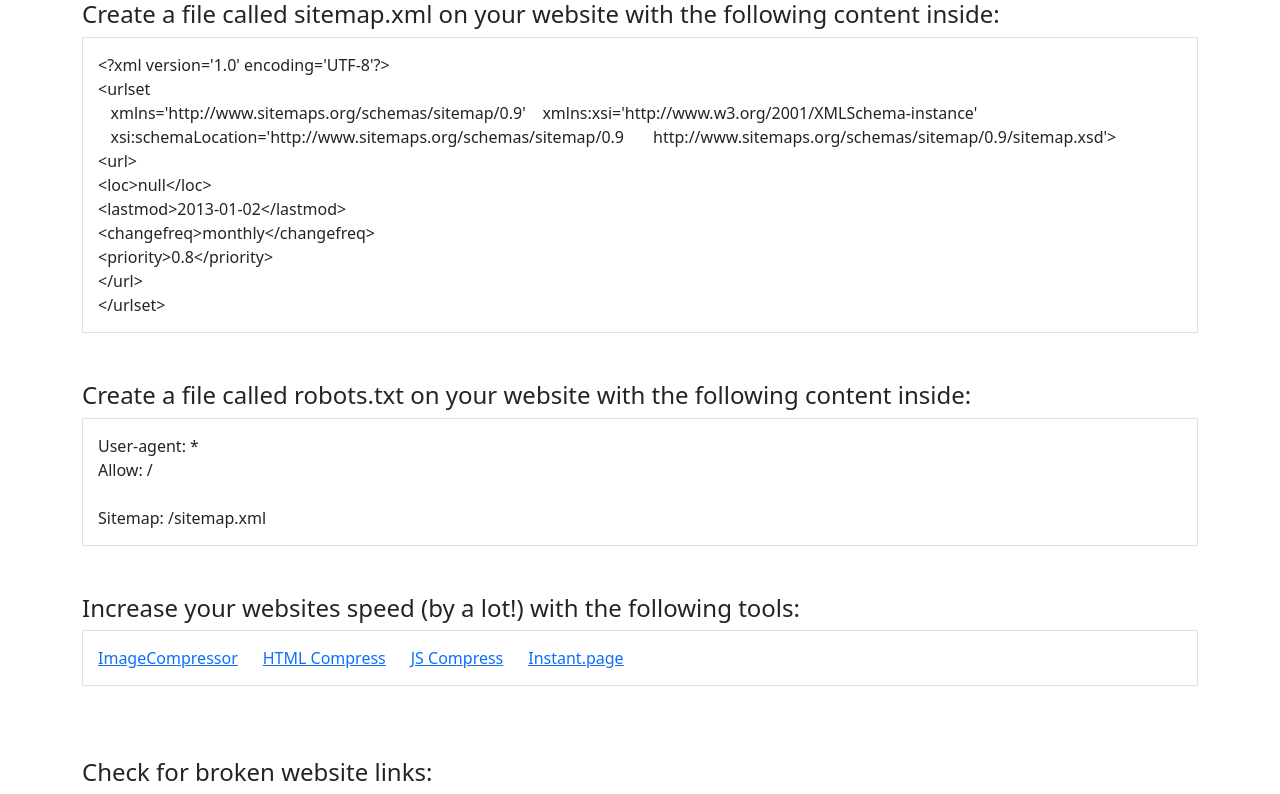
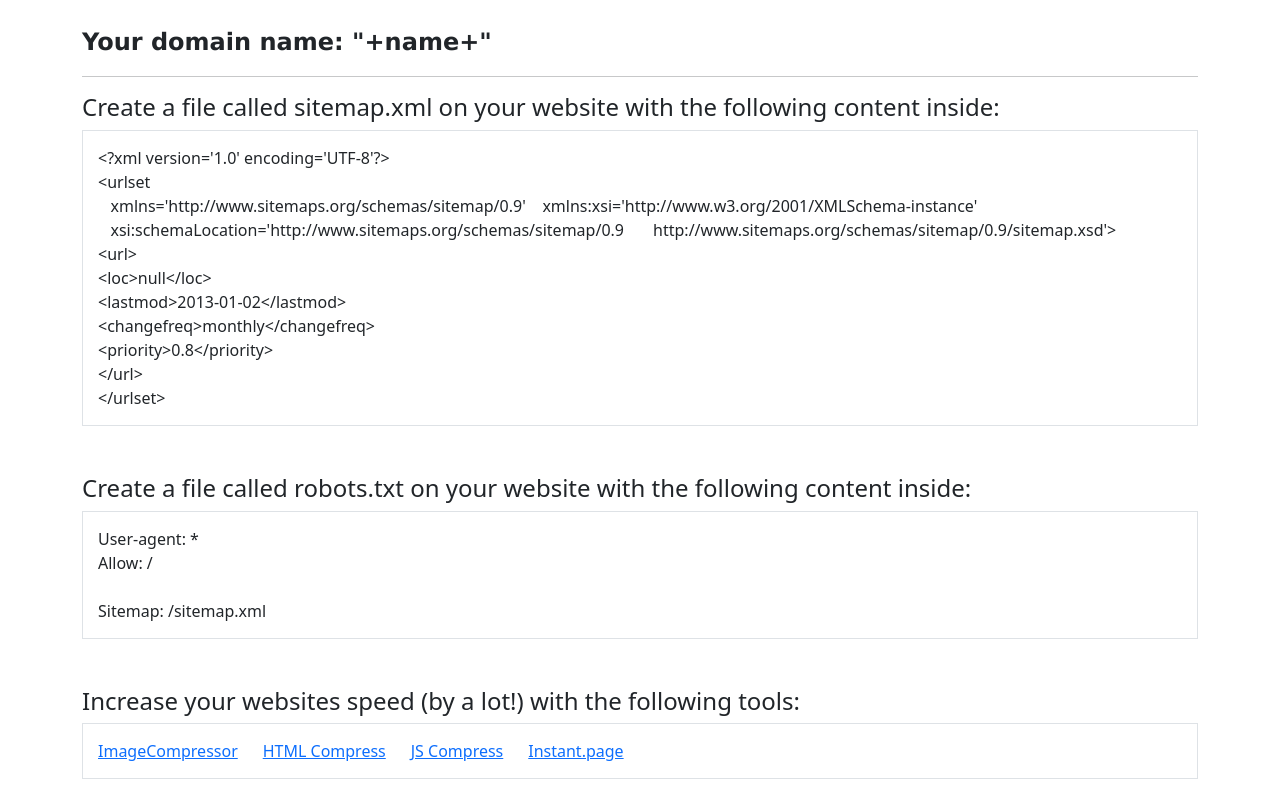
Before and after one commit to kasperireland/seosimple, a plain HTML site: page seo.html in a window 1280 px wide. Shown: the top 794 px of the page. Drawn offline with nearby package versions, Linux system fonts and the light colour scheme; a script that the page names is missing.

Commit message:
Update seo.html

```diff
--- a/seo.html
+++ b/seo.html
@@ -3,15 +3,12 @@
 <link href="https://cdn.jsdelivr.net/npm/bootstrap@5.0.2/dist/css/bootstrap.min.css" rel="stylesheet" integrity="sha384-EVSTQN3/azprG1Anm3QDgpJLIm9Nao0Yz1ztcQTwFspd3yD65VohhpuuCOmLASjC" crossorigin="anonymous">
 
 <SCRIPT LANGUAGE="JavaScript">
-
-{
-
 window.onload = alert(localStorage.getItem("name"));
 var name = "localStorage.getItem("name");";
 document.write("<BR><DIV CLASS = 'container'><FONT FACE=ARIAdL,VERDANA SIZE=5><strong>Your domain name: "+name+"</strong></FONT><HR></DIV>")
-}
+</SCRIPT>
 
-</SCRIPT>
+<BR><DIV CLASS = 'container'><FONT FACE=ARIAdL,VERDANA SIZE=5><strong>Your domain name: "+name+"</strong></FONT><HR></DIV>
 
 <!-- SITEMAP -->
 <div class = "container">
```
